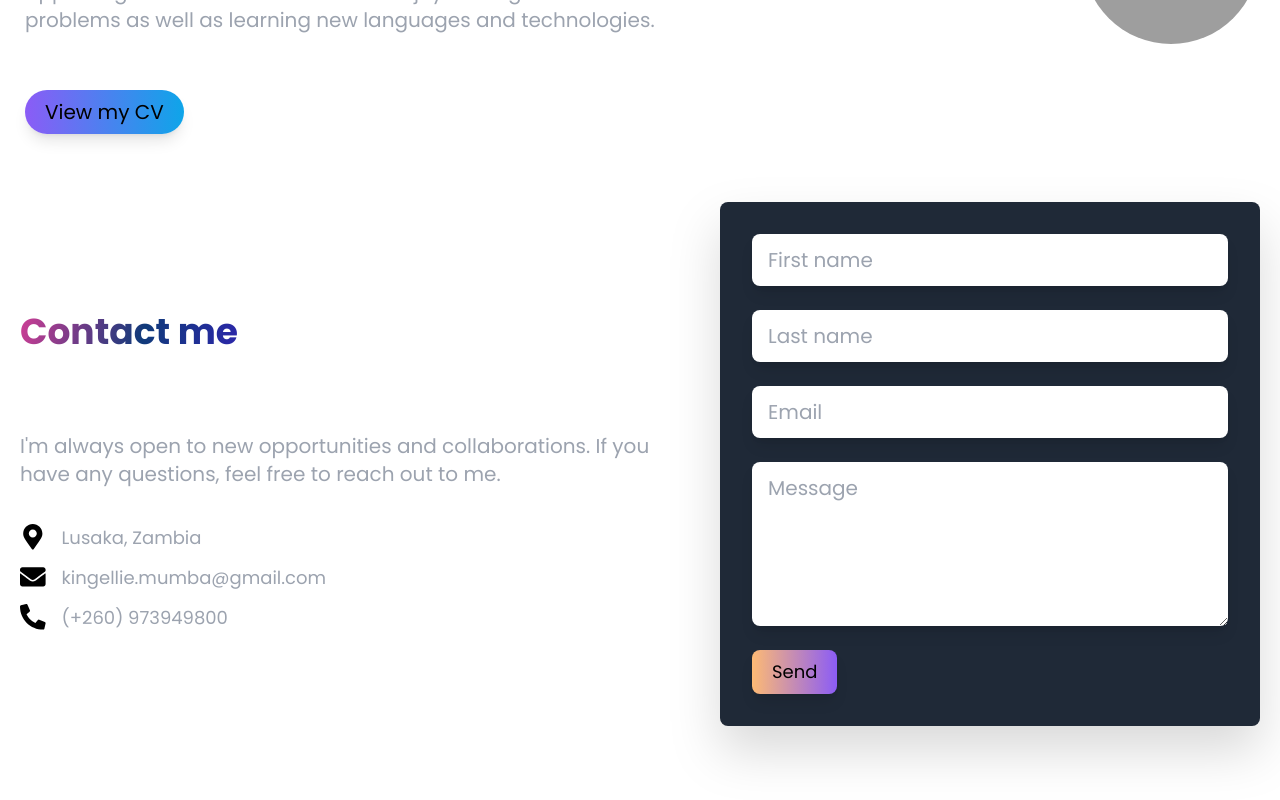
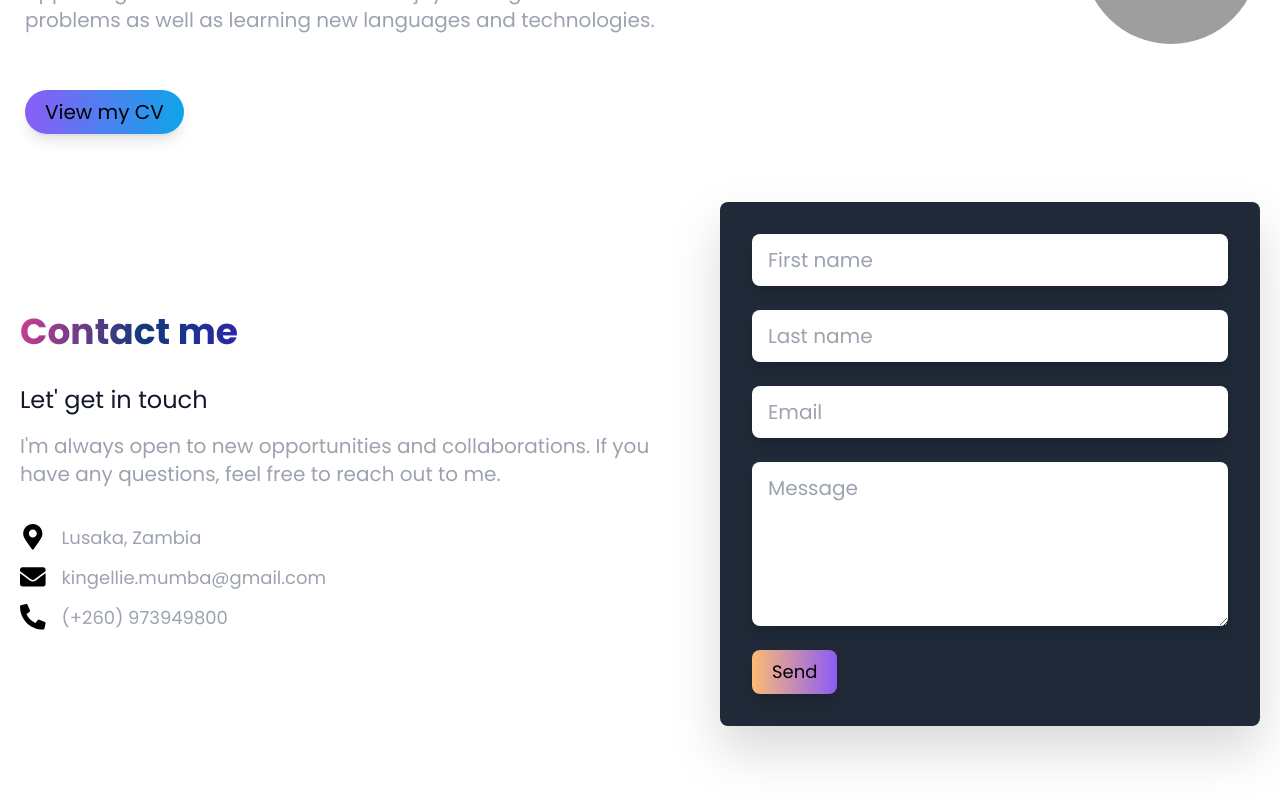
Before and after one commit to Sonickmumba/sonick-portifolio, a React (Vite) app: page / in a window 1280 px wide. Shown: the part 3042-3842 px from the top of the page. Built offline with nearby package versions, Linux system fonts and the light colour scheme; grey boxes are pictures that could not be loaded.

Commit message:
Add text-gray-900

```diff
--- a/src/components/contact/Contact.jsx
+++ b/src/components/contact/Contact.jsx
@@ -4,7 +4,7 @@ const Contact = () => {
       <div className="flex md:flex-row justify-center items-center h-[40rem] dark:h-[50rem] gap-x-16 w-full dark:w-full xxxs:gap-y-10 mr-auto xxxs:flex-col xxxs:h-auto dark:xxxs:h-auto xxs:gap-y-10 xxs:flex-col xxs:h-auto xs:gap-y-10 xs:flex-col xs:h-auto">
         <div className="flex flex-col gap-4 w-[55%] xxxs:w-full xxs:w-full xs:w-full">
           <h2 className="title2-dark project md:text-4xl lg:text-4xl xl:text-4xl">Contact me</h2>
-          <h3 className="text-lg text-white dark:text-gray-600 lg:text-2xl">
+          <h3 className="text-lg text-gray-900 dark:text-gray-600 lg:text-2xl">
             Let&apos; get in touch
           </h3>
           <p className="text-lg text-gray-400 dark:text-gray-600 lg:text-xl">
```
